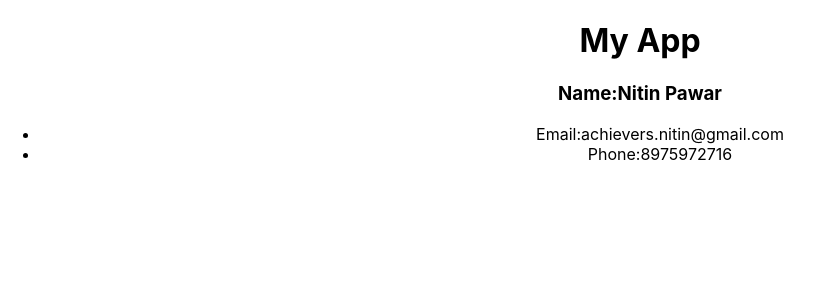
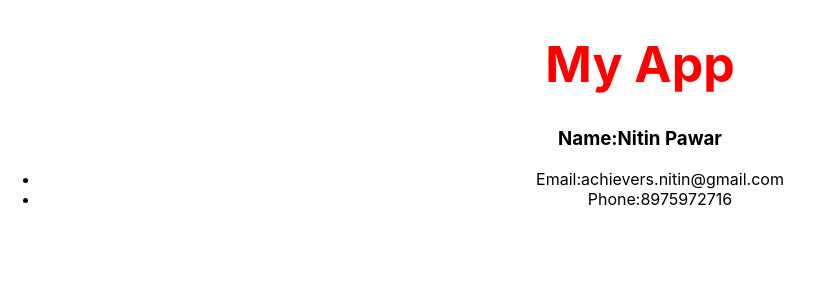
Before and after one commit to npnitin/ContactManager-ReactApp, a React (Create React App) app: page / in a window 1280 px wide. Shown: the top 300 px of the page, without its empty margins (0-823 px from the left). Built offline with nearby package versions, Linux system fonts and the light colour scheme.

Commit message:
adds inline styling in react

```diff
--- a/src/components/Header.js
+++ b/src/components/Header.js
@@ -4,7 +4,7 @@ import PropTypes from 'prop-types'
 function Header(props) {
   return (
     <div>
-      <h1>{props.title}</h1>
+      <h1 style={headingStyle}>{props.title}</h1>
     </div>
   )
 }
@@ -14,4 +14,8 @@ Header.defaultProps={
 Header.prototypes={
   title:PropTypes.string.isRequired
 }
+const headingStyle={
+  color:'red',
+  fontSize:'50px'
+}
 export default Header;
```
